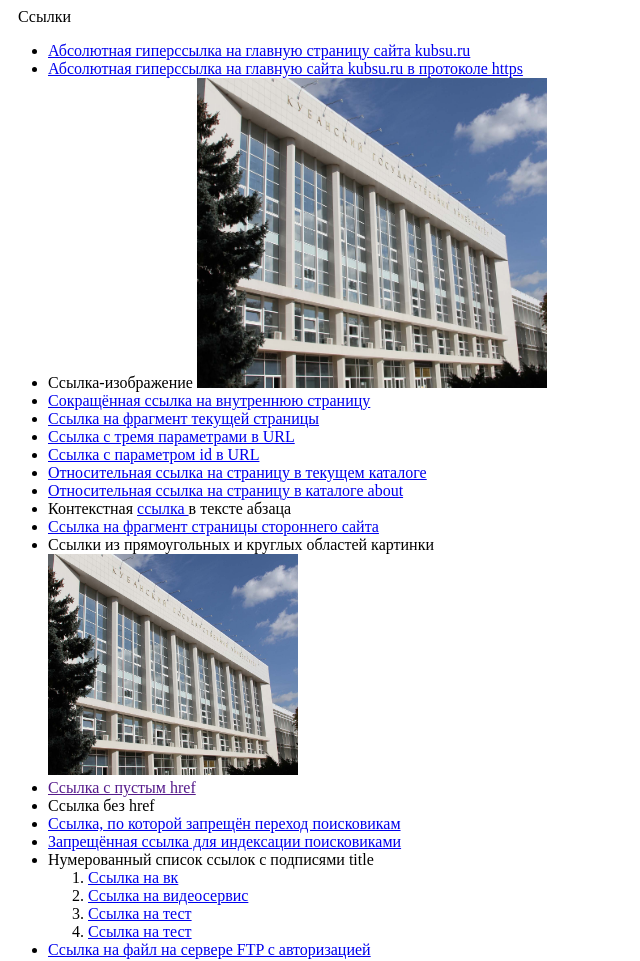
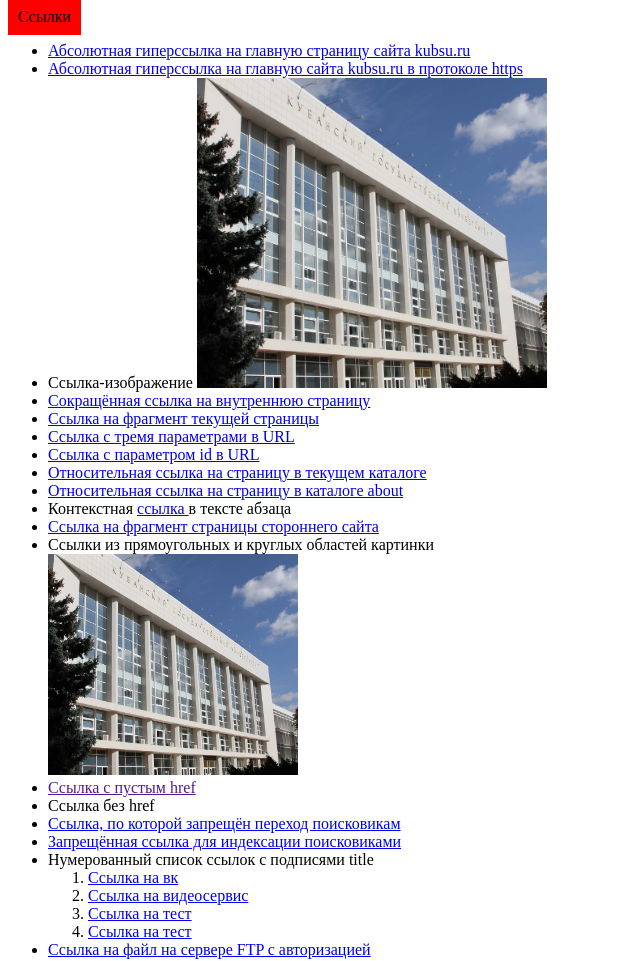
Before and after one commit to mariachernaya/mariachernaya.github.io, a plain HTML site: page 2/index.html in a window 1280 px wide. Shown: the top 961 px of the page, without its empty margins (0-640 px from the left). Drawn offline with Linux system fonts and the light colour scheme.

Commit message:
Update style.css

```diff
--- a/2/style.css
+++ b/2/style.css
@@ -6,7 +6,7 @@ nchet{
 }
 ok{
   width:100%;
-  background-color:#fff;
+  background-color: red;
   padding: 10px;
   height:120px;">
 }
```
